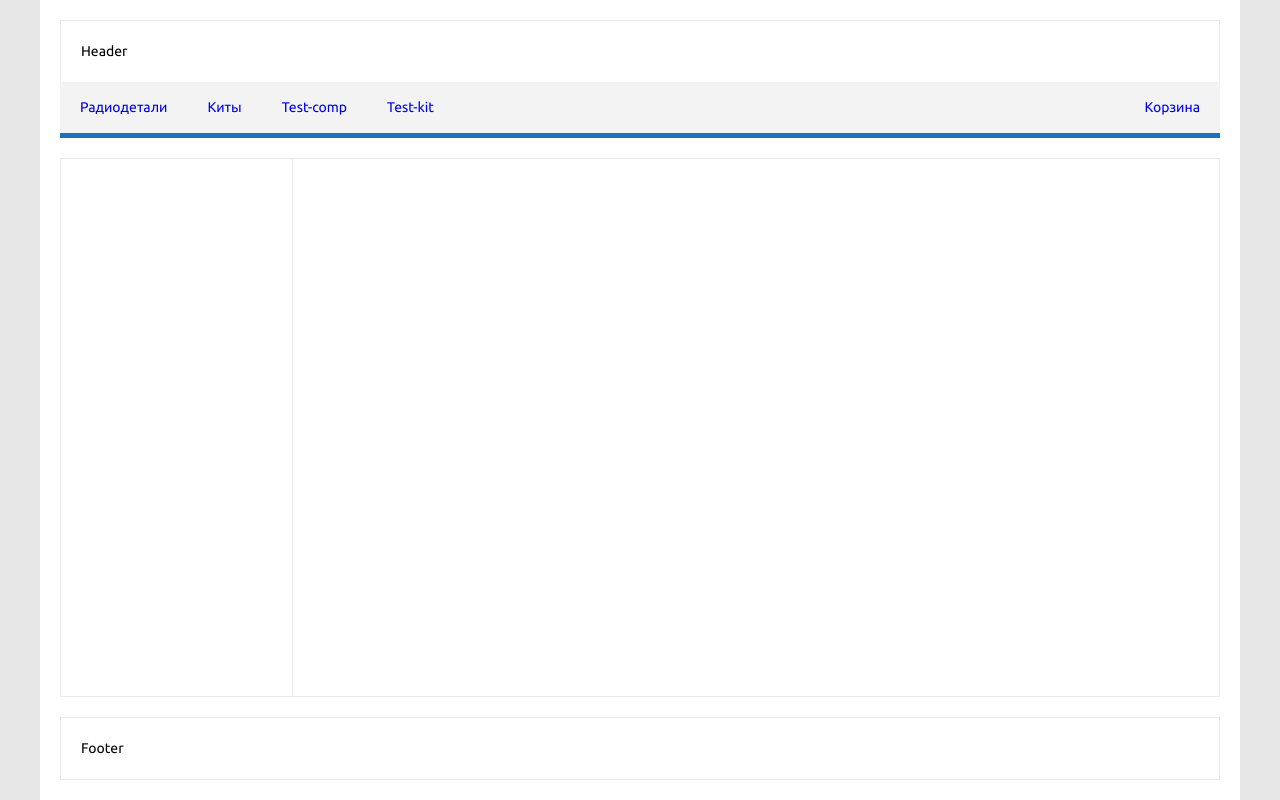
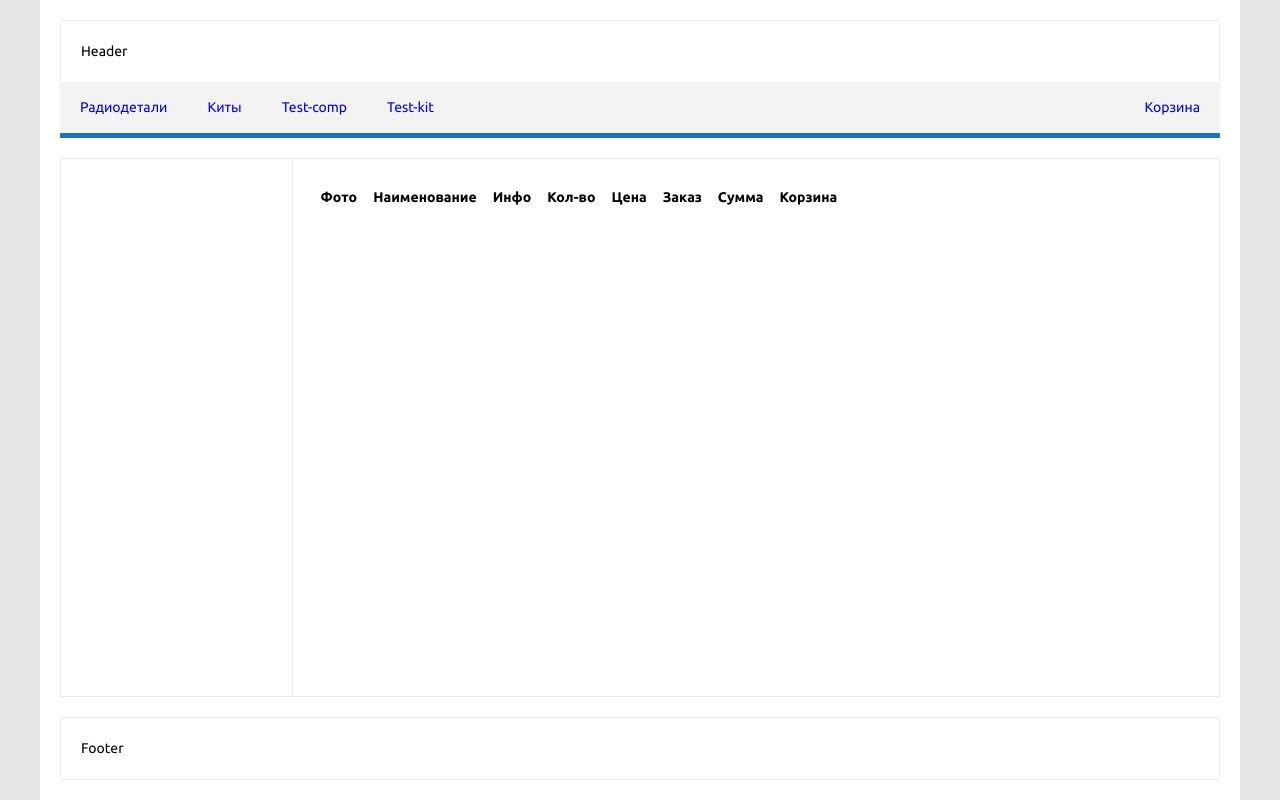
Before and after one commit to u1tima/diyaudioby, a Gatsby site: page /test-kit in a window 1280 px wide. Built offline with nearby package versions, Linux system fonts and the light colour scheme; Gatsby itself is replaced by a stand-in of ours.

Commit message:
[dev] add PartList table

```diff
--- /dev/null
+++ b/src/components/PartList/PartList.js
@@ -0,0 +1,32 @@
+import React from 'react';
+import css from './PartList.module.css';
+
+const PartList = (props) => {
+  return (
+    <div className={css.partList}>
+
+      <div className={css.table}>
+
+        <thead>
+          <tr>
+            <th>Фото</th>
+            <th>Наименование</th>
+            <th>Инфо</th>
+            <th>Кол-во</th>
+            <th>Цена</th>
+            <th>Заказ</th>
+            <th>Сумма</th>
+            <th>Корзина</th>
+          </tr>
+        </thead>
+
+        <tbody>
+
+        </tbody>
+
+      </div>
+    </div>
+  );
+}
+
+export default PartList;
--- /dev/null
+++ b/src/components/PartList/PartList.module.css
@@ -0,0 +1,19 @@
+.partList {
+}
+
+.table {
+  width: 100%;
+  border-collapse: collapse;
+}
+
+th {
+  padding: 8px;
+}
+
+/* tr:nth-of-type(even) {
+  background-color: #f3f3f3;
+} */
+
+td {
+  text-align: center;
+}
--- /dev/null
+++ b/src/data/database/partlist.js
@@ -0,0 +1,6 @@
+const data = {
+  project: {
+    name: 'LM3886 + AD825',
+
+  }
+}
--- a/src/pages/test-kit.js
+++ b/src/pages/test-kit.js
@@ -2,13 +2,14 @@ import React from 'react';
 import Layout from '../layout/template/layout';
 import Sidebar from '../layout/sidebar/sidebar';
 import Content from '../layout/content/content';
+import PartList from '../components/PartList/PartList';
 
 export default () => (
   <Layout>
     <Sidebar side='left'></Sidebar>
     <Content>
 
-      {/* <CompList /> */}
+      <PartList />
 
     </Content>
   </Layout>
```
